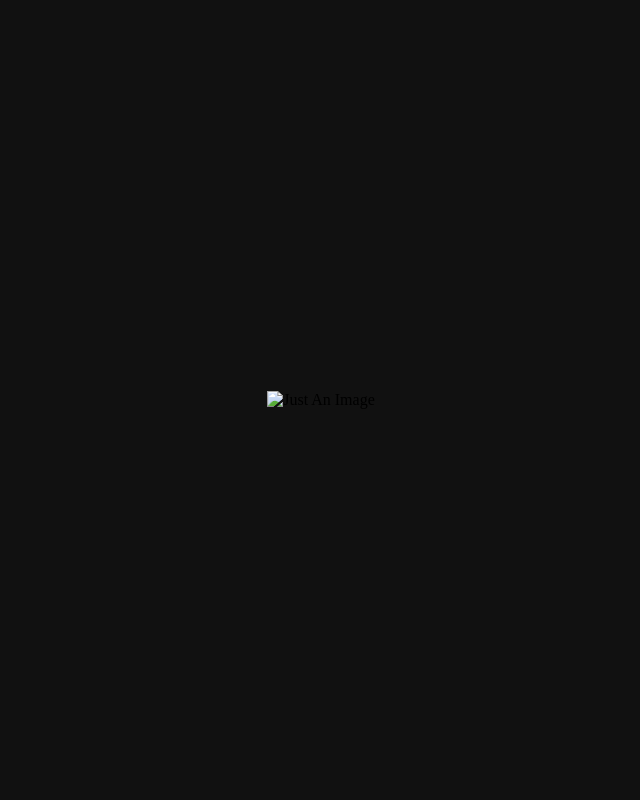
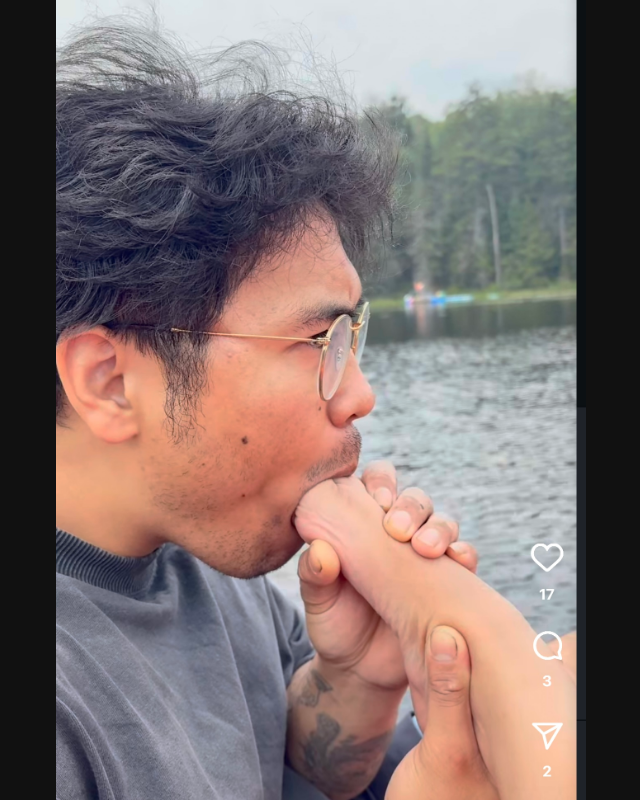
Before and after one commit to tungtungtung-dev/dudefeet, a plain HTML site: page index.html in a window 1280 px wide. Shown: the whole page, without its empty margins (319-959 px from the left). Drawn offline with Linux system fonts and the light colour scheme.

Commit message:
Update index.html

```diff
--- a/index.html
+++ b/index.html
@@ -9,6 +9,6 @@
   </style>
 </head>
 <body>
-  <img src="image-dudef.JPG" alt="Just An Image">
+  <img src="IMG_5178.jpeg" alt="Just An Image">
 </body>
 </html>
```
